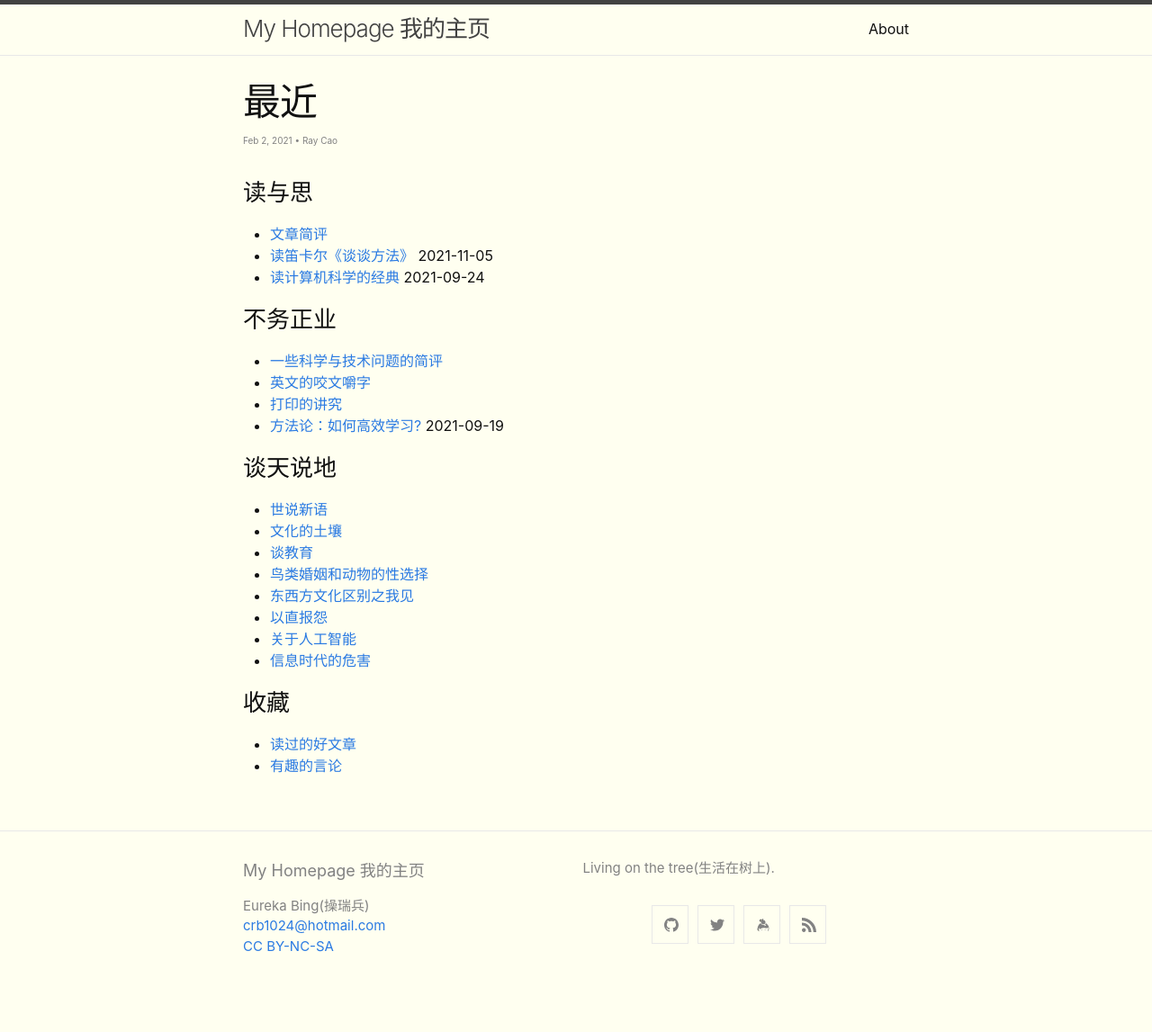
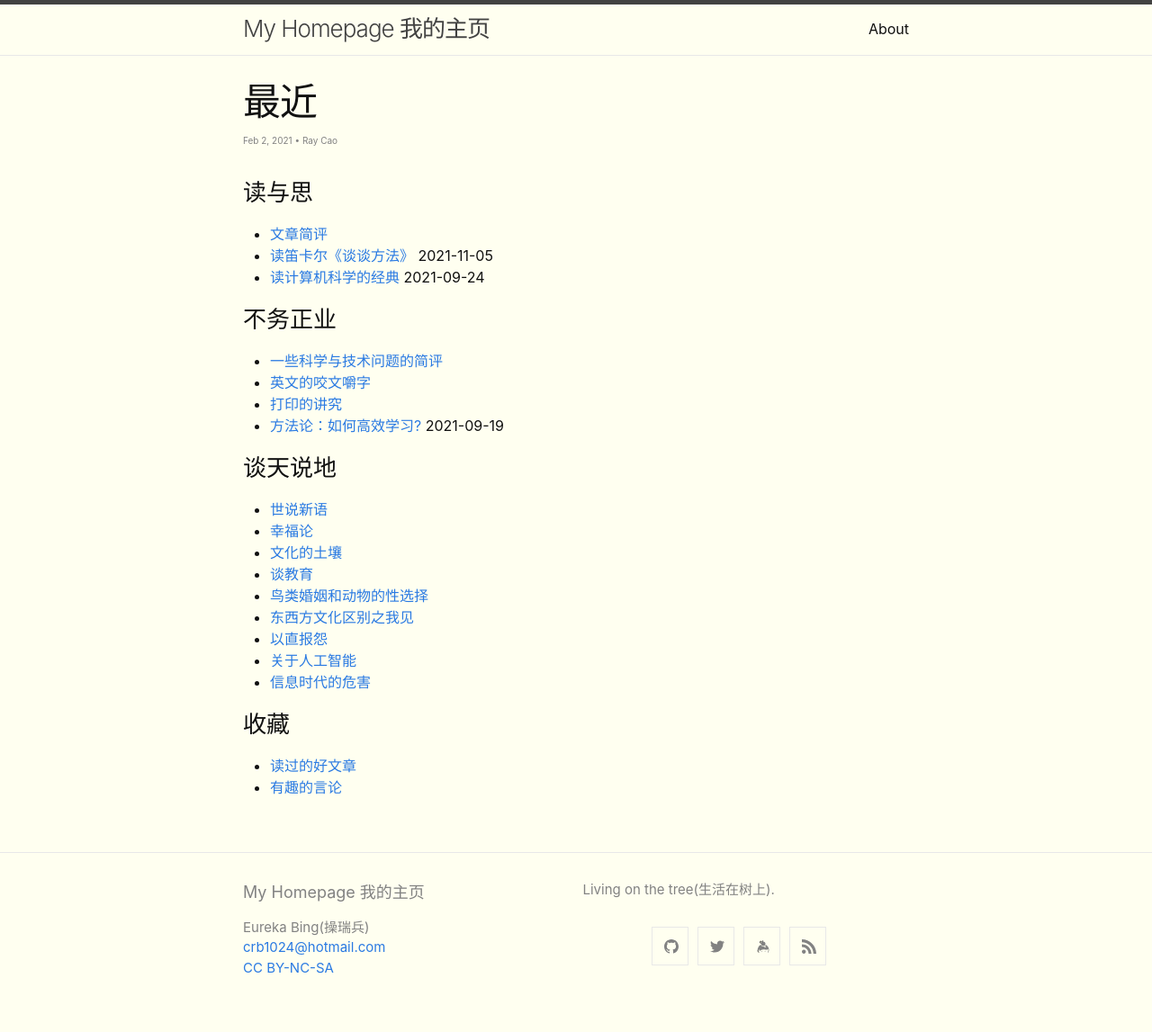
Before and after one commit to crb912/crb912.github.io, a Jekyll site: the page built from _posts/2021-02-02-news.md, in a window 1280 px wide. Shown: the whole page at 90% size. Built offline with Jekyll 4.4.1, drawn with Linux system fonts in a browser that asks for light colours; before the commit the page ends 1123 px from its top, so only the background shows below that.

Commit message:
new essay

```diff
--- a/_posts/2021-02-02-news.md
+++ b/_posts/2021-02-02-news.md
@@ -24,6 +24,7 @@ top: true
 ### 谈天说地
 
 - [世说新语](http://ruibing.org/essay/2021/09/25/Philosophical-Way-of-Life.html)
+- [幸福论](https://snippets.cacher.io/snippet/5c9f9fe39fd20570d26c)
 - [文化的土壤](https://snippets.cacher.io/snippet/d27576741606eab8c001)
 - [谈教育](https://snippets.cacher.io/snippet/b60f11b8c41d6206cbc8)
 - [鸟类婚姻和动物的性选择](https://snippets.cacher.io/snippet/2ef0349d7dc3271c6244)
```
